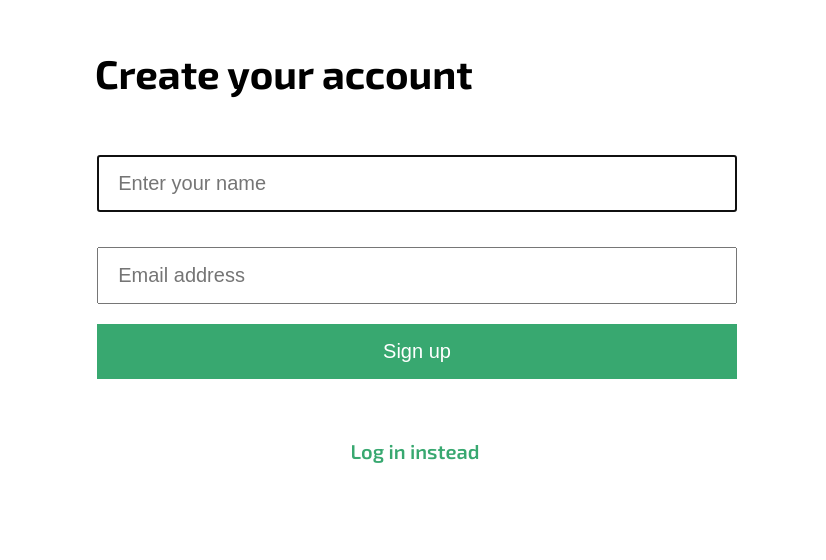
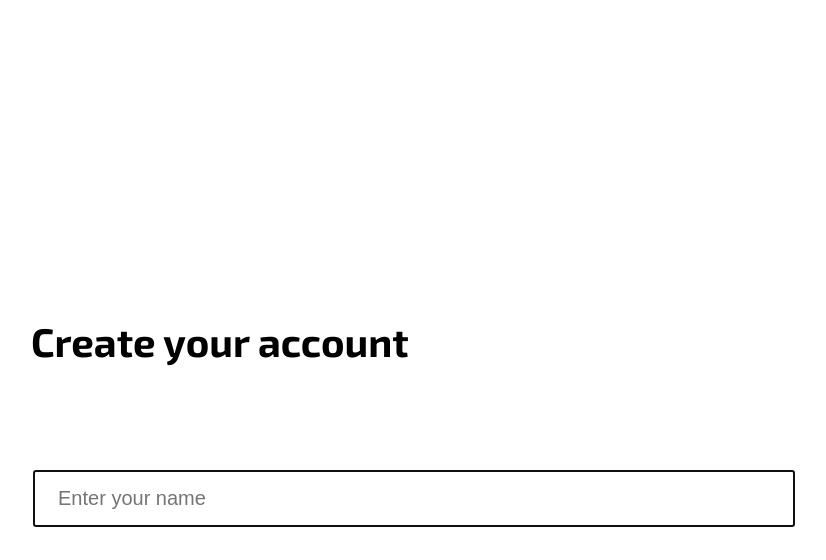
Before and after one commit to christina0902/client-side-capstone, a React (Vite) app: page /register in a window 1280 px wide. Shown: the part 215-775 px from the top of the page, without its empty margins (225-1051 px from the left). Built offline with nearby package versions, Linux system fonts and the light colour scheme; the HTML template or start-up script is replaced by a standard one.

Commit message:
adjusted login page css for multiple screen sixes

```diff
--- a/src/components/auth/Login.css
+++ b/src/components/auth/Login.css
@@ -72,7 +72,9 @@
 .register-page {
   display: flex;
   flex-direction: column;
-  margin-top: 18%;
+  margin-top: 15%;
+  height: 100%;
+  width: 100vw;
 }
 .register-link-container {
   margin: auto;
@@ -80,3 +82,108 @@
 .login-header {
   margin-bottom: 80px;
 }
+
+.register-container {
+  display: flex;
+  flex-direction: column;
+}
+
+/* @media screen and (min-width: 1200px) {
+  .login-header {
+    margin-bottom: 80px;
+    font-size: 3rem;
+    margin-top: 20px;
+  }
+  .form-label {
+    font-size: 20px;
+  }
+} */
+@media screen and (min-width: 1024px) {
+  .login-header {
+    margin-bottom: 40px;
+    font-size: 2rem;
+    margin-top: 20px;
+  }
+  .form-control {
+    font-size: 15px;
+    padding-top: 10px;
+    padding-bottom: 10px;
+    width: 95%;
+  }
+
+  .login-btn {
+    font-size: 15px;
+    padding: 0.7rem;
+    margin-bottom: 15px;
+  }
+
+  .register-link {
+    font-size: 15px;
+  }
+
+  .form-label {
+    font-size: 15px;
+  }
+
+  .register-page {
+    margin-top: 10%;
+  }
+}
+
+@media screen and (min-width: 821px) and (max-width: 1023px) {
+  .login-header {
+    margin-bottom: 40px;
+    font-size: 2rem;
+    margin-top: 20px;
+  }
+  .login-btn {
+    margin-bottom: 15px;
+  }
+}
+
+@media screen and (min-width: 700px) {
+  .register-page {
+    margin-top: 40%;
+  }
+  .login-img {
+    display: none;
+  }
+  .form-login {
+    width: 60%;
+    display: flex;
+    flex-direction: column;
+    flex-basis: 20%;
+  }
+  .login-flex {
+    display: flex;
+    flex-direction: column;
+    height: 100vh;
+    width: 100vw;
+  }
+  .container-login {
+    margin-top: 40%;
+  }
+  .login-header {
+    margin-bottom: 80px;
+    font-size: 2.5rem;
+    margin-top: 20px;
+  }
+
+  .form-control {
+    font-size: 20px;
+    padding-top: 15px;
+    padding-bottom: 15px;
+    width: 95.5%;
+  }
+  .login-btn {
+    margin-bottom: 15px;
+    font-size: 25px;
+    padding: 0.8rem;
+  }
+}
+
+@media screen and (max-width: 500) {
+  .login-img {
+    display: none;
+  }
+}
--- a/src/components/auth/Register.jsx
+++ b/src/components/auth/Register.jsx
@@ -45,8 +45,9 @@ export const Register = (props) => {
 
   return (
     <main className="register-page">
+      <div className="register-container">
         <form className="form-login register-login" onSubmit={handleRegister}>
-        <h2>Create your account</h2>
+          <h2 className="login-header">Create your account</h2>
           <fieldset>
             <div className="form-group">
               <input
@@ -85,6 +86,7 @@ export const Register = (props) => {
             Log in instead
           </Link>
         </section>
+      </div>
     </main>
   );
 };
--- a/src/index.css
+++ b/src/index.css
@@ -69,7 +69,7 @@ button:focus-visible {
 body {
   overflow-x: hidden;
   margin: 0;
-  min-height: 100vh;
+  max-height: 100vh;
   font-family: "Exo 2", sans-serif;
 }
 
```
Lines whose indentation alone changed are shown as unchanged.
